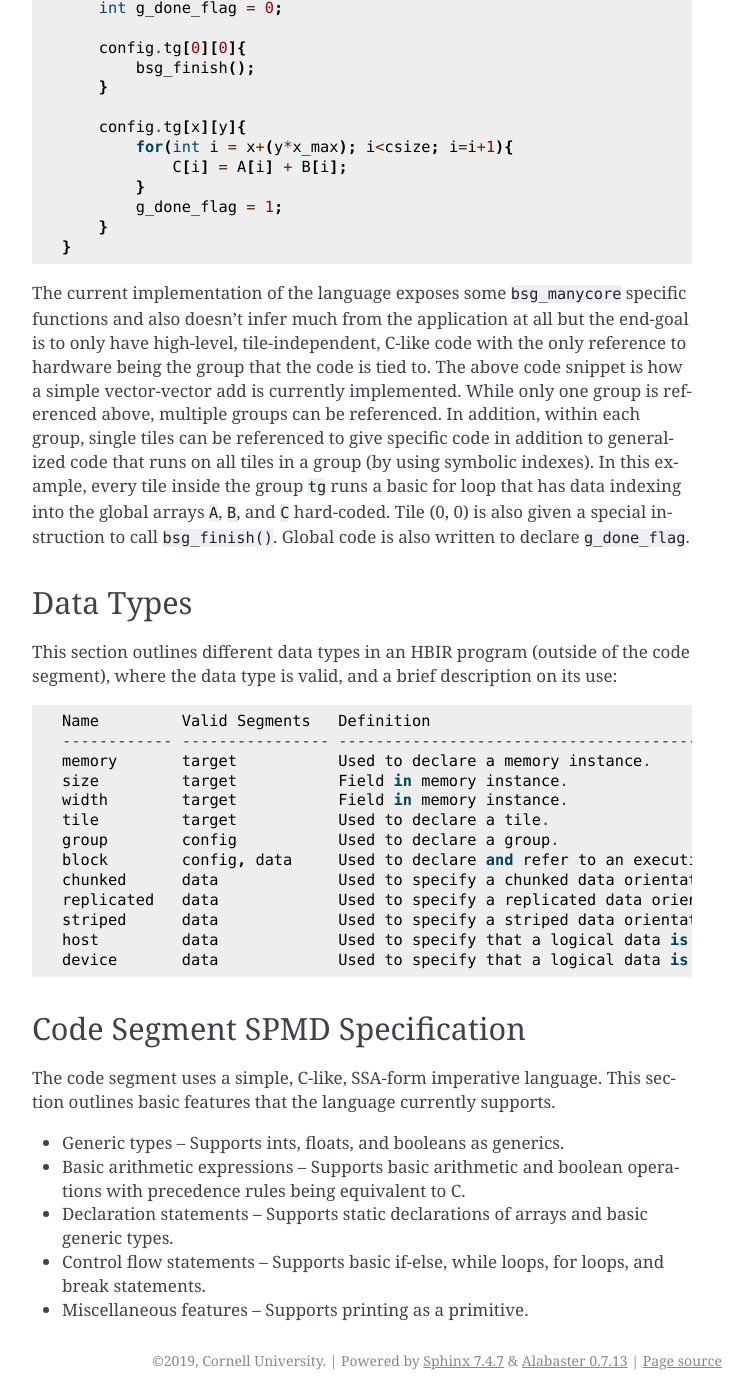
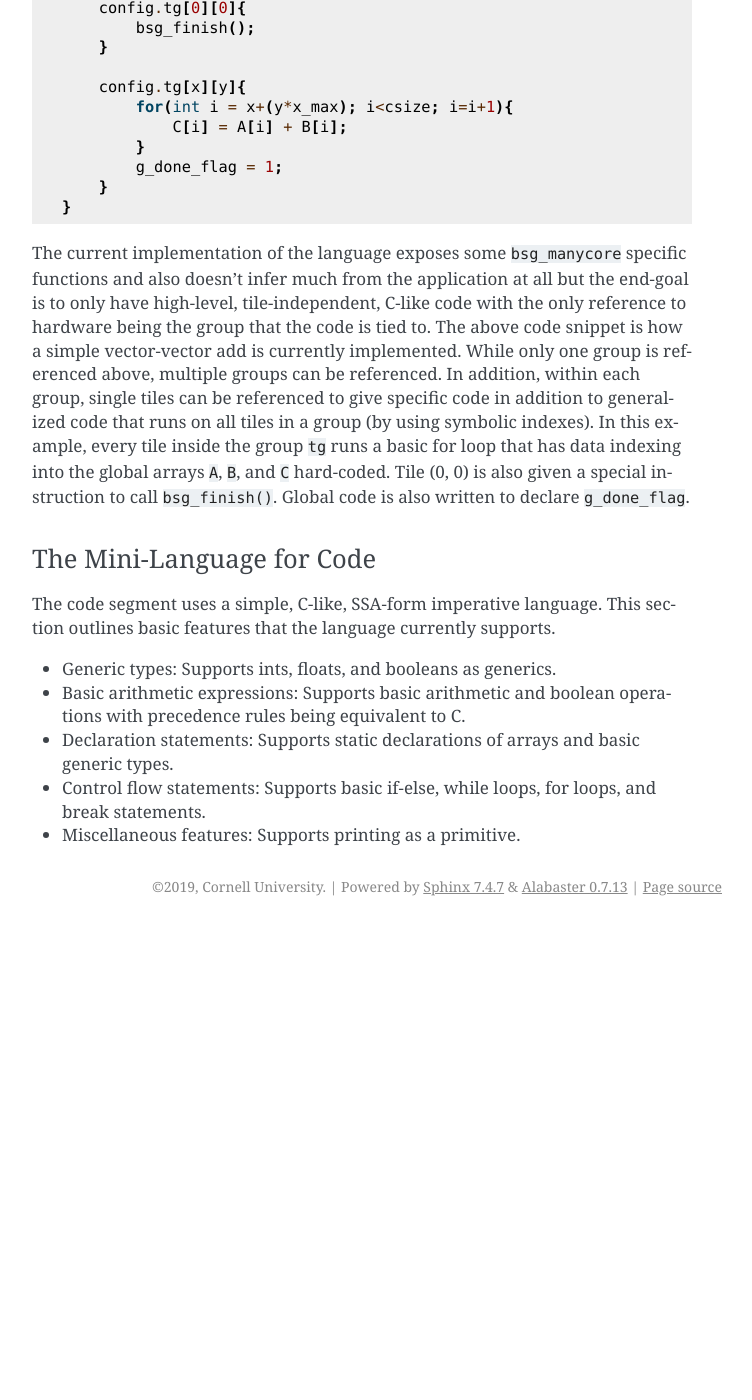
Before and after one commit to cucapra/hbir, a Sphinx documentation site: the page built from docs/lang.md, in a window 1280 px wide and 1400 px high, scrolled down 5397 px. Shown: the whole window, without its empty margins (388-1140 px from the left). Built offline with Sphinx 7.4.7, drawn with Linux system fonts in a browser that asks for light colours; formulas are drawn with MathJax 3; after the commit the page ends 6323 px from its top, so only the background shows below that; some of the changed text lies outside the part shown.

Commit message:
Reorganize segments into top-level sections

```diff
--- a/docs/lang.md
+++ b/docs/lang.md
@@ -16,9 +16,6 @@
 
 In other words, the implementation of $ f $ is given by a set of $g_i:(j, A_1,..,A_n)\rightarrow (B_1,..,B_m)$, where $i \in \mathbb{I}$ specifies a particular tile group, $ \mathbb{T}_i $, and $ j \in \mathbb{T}_i$ specifies a particular computational unit in that tile group. $B_1,..,B_m$ will contain the $f(A_1,..,A_n)$ once execution of all $g_i$ completes.
 
-Segments
---------
-
 The following subsections describe the four segments of an HBIR program.
 A valid HBIR program must have all four segments with strict
 dependencies in terms of the following precedence: target, config, data,
@@ -27,7 +24,9 @@
 details; hence the first three segments have very strict syntax and
 little support for extraneous operations.
 
-### Target
+
+Target
+------
 
 The **target** segment expresses the static parameters of the
 HammerBlade hardware that the programmer would like to target. This
@@ -100,7 +99,8 @@
 having a small local memory of 64KB and also an access width of 8B.
 
 
-### Config
+Config
+------
 
 The **config** segment expresses the dynamic configuration of the
 hardware that best fits an application. This section overlays any
@@ -164,7 +164,9 @@
 
 Finally, programmers can also nest groups.
 
-### Data
+
+Data
+----
 
 The data segment expresses how logical data structures, currently
 vectors and arrays, map to to physical memory, both global and local,
@@ -219,7 +221,9 @@
 Other flags are chunked, replicated, and striped which change how the
 data is distributed across the data structure.
 
-### Code
+
+Code
+----
 
 The code segment expresses the high-level application by tying it to
 groups defined in the config segment and using logical data structures
@@ -259,45 +263,21 @@
 hard-coded. Tile (0, 0) is also given a special instruction to call
 `bsg_finish()`. Global code is also written to declare `g_done_flag`.
 
-
-Data Types
-----------
-
-This section outlines different data types in an HBIR program (outside
-of the code segment), where the data type is valid, and a brief
-description on its use:
-
-    Name         Valid Segments   Definition
-    ------------ ---------------- -------------------------------------------------------------------
-    memory       target           Used to declare a memory instance.
-    size         target           Field in memory instance.
-    width        target           Field in memory instance.
-    tile         target           Used to declare a tile.
-    group        config           Used to declare a group.
-    block        config, data     Used to declare and refer to an execution context within a group.
-    chunked      data             Used to specify a chunked data orientation.
-    replicated   data             Used to specify a replicated data orientation.
-    striped      data             Used to specify a striped data orientation.
-    host         data             Used to specify that a logical data is an input.
-    device       data             Used to specify that a logical data is an output.
-
-
-Code Segment SPMD Specification
--------------------------------
+### The Mini-Language for Code
 
 The code segment uses a simple, C-like, SSA-form imperative language.
 This section outlines basic features that the language currently
 supports.
 
--   Generic types -- Supports ints, floats, and booleans as generics.
+- Generic types: Supports ints, floats, and booleans as generics.
 
--   Basic arithmetic expressions -- Supports basic arithmetic and
-    boolean operations with precedence rules being equivalent to C.
+- Basic arithmetic expressions: Supports basic arithmetic and
+  boolean operations with precedence rules being equivalent to C.
 
--   Declaration statements -- Supports static declarations of arrays and
-    basic generic types.
+- Declaration statements: Supports static declarations of arrays and
+  basic generic types.
 
--   Control flow statements -- Supports basic if-else, while loops, for
-    loops, and break statements.
+- Control flow statements: Supports basic if-else, while loops, for
+  loops, and break statements.
 
--   Miscellaneous features -- Supports printing as a primitive.
+- Miscellaneous features: Supports printing as a primitive.
```
